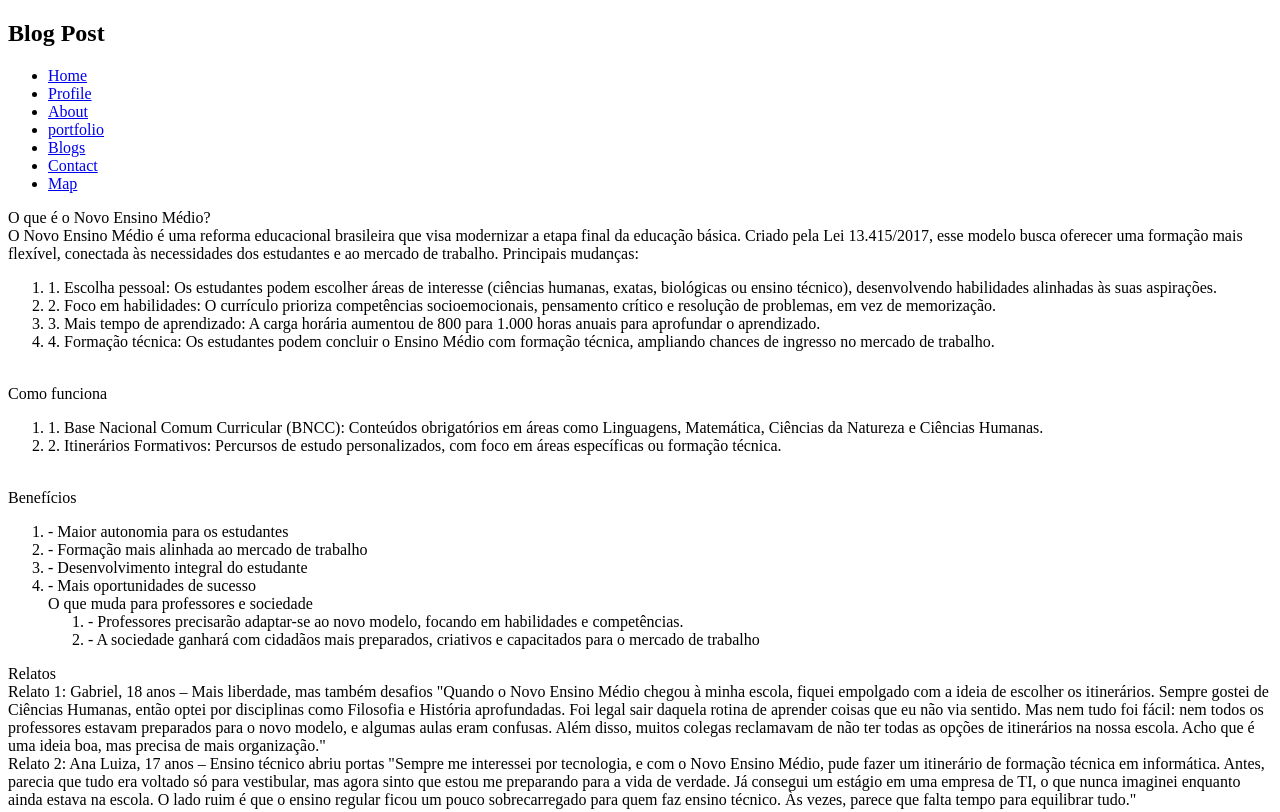
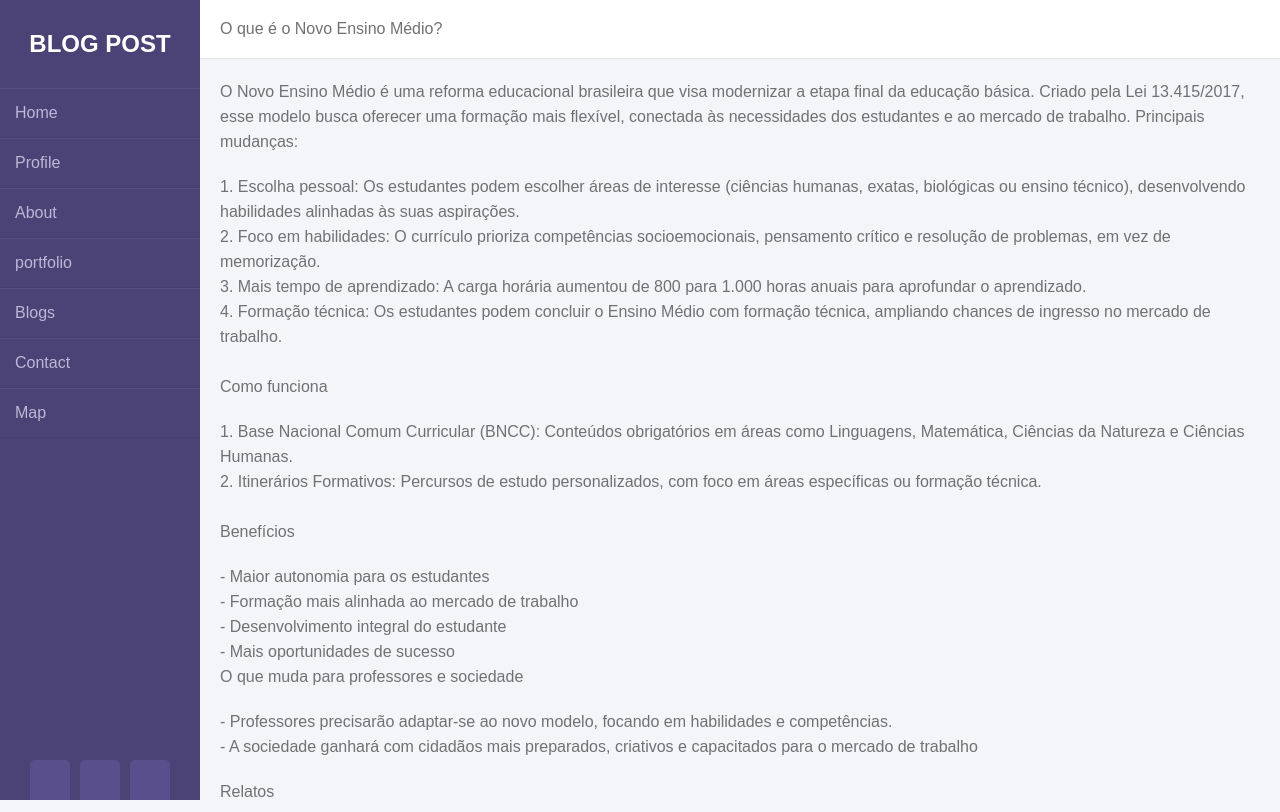
Before and after one commit to Edmurk/blogsenac, a plain HTML site: page index.html in a window 1280 px wide. Shown: the top 812 px of the page. Drawn offline with Linux system fonts and the light colour scheme.

Commit message:
Update index.html

```diff
--- a/index.html
+++ b/index.html
@@ -3,7 +3,8 @@
   <head>
     <meta charset="UTF-8" />
     <meta name="viewport" content="width=device-width, initial-scale=1.0" />
-    <title>💪 Atividade - Marcando Textos</title>
+    <title>Blog Novo Ensino Médio</title>
+    <link rel="stylesheet" href="css.css">
   </head>
   <body>
    <div class="wrapper">
```
